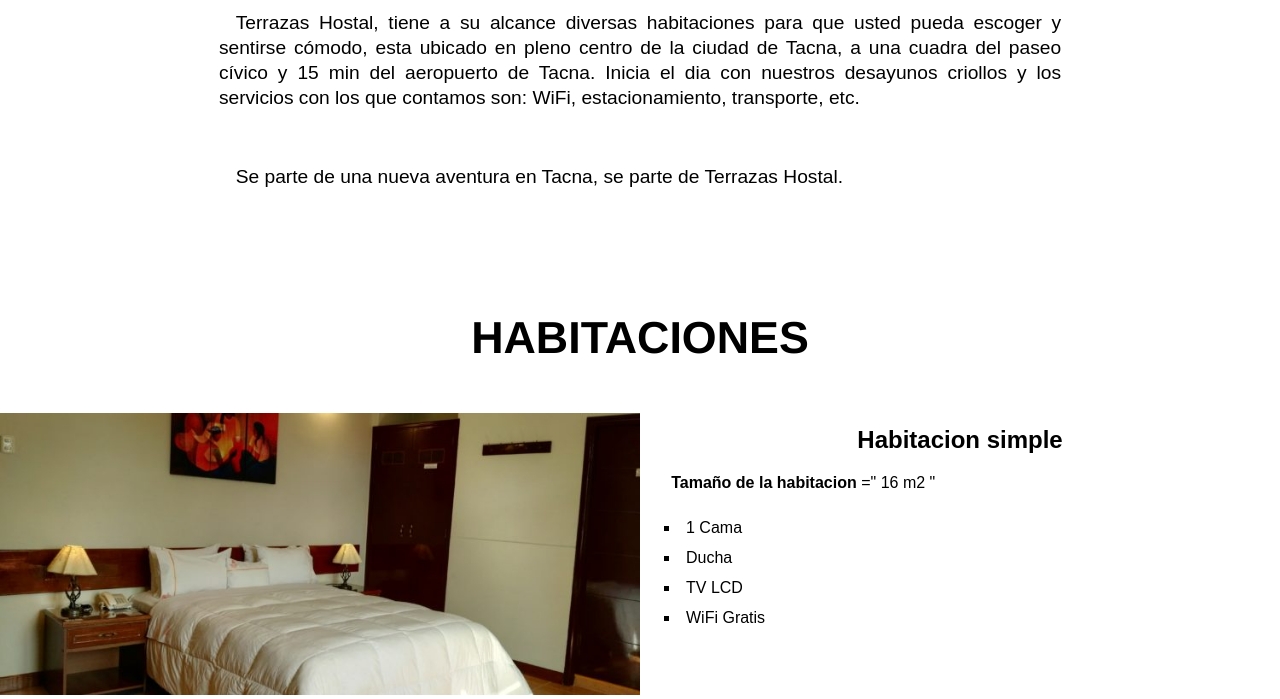
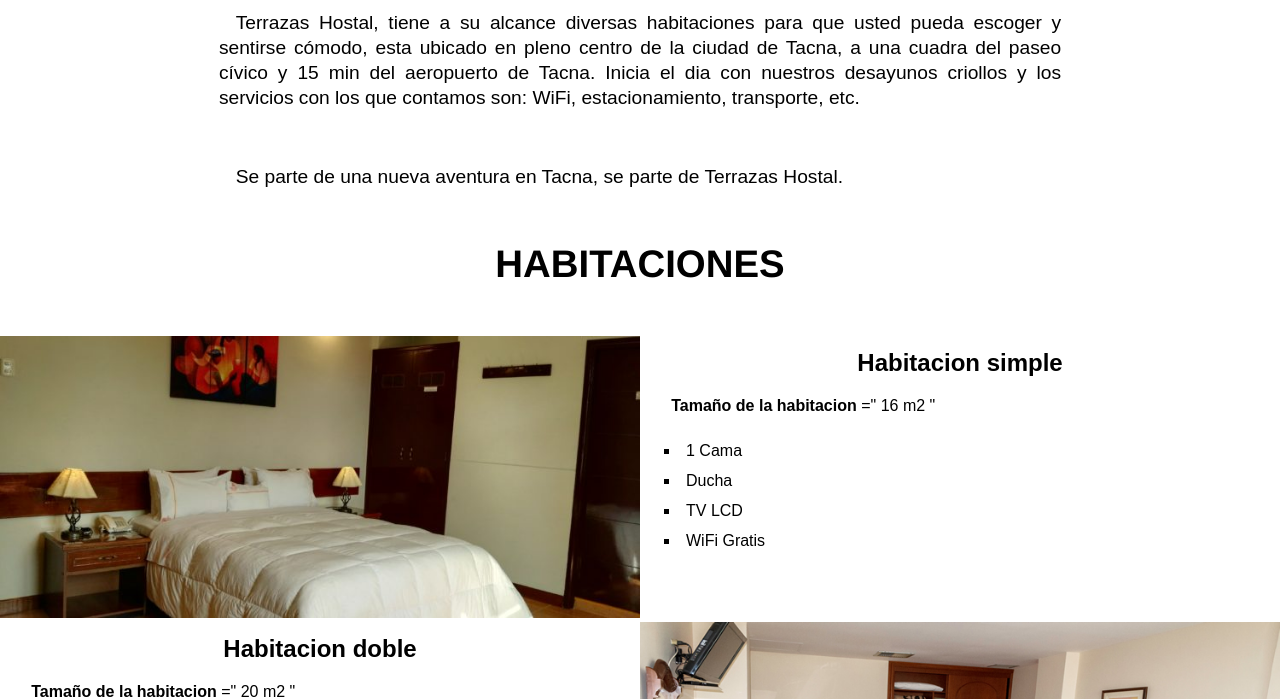
Before and after one commit to Slendimon/hotelingweb, a PHP site: page / in a window 1280 px wide. Shown: the part 615-1314 px from the top of the page. Run offline with PHP 8.4, Linux system fonts and the light colour scheme; some libraries are stand-ins or nearby versions.

Commit message:
nothing to show

```diff
--- a/css/main.css
+++ b/css/main.css
@@ -191,9 +191,9 @@
     width: 100%;
 }
 .habititulo{
-    padding: 50px;
+
     font-family: 'Franklin Gothic Medium', 'Arial Narrow', Arial, sans-serif;
-    font-size: 140%;
+    font-size: 120%;
     padding-bottom: 50px;
 }
 ul.lista{
--- a/index.html
+++ b/index.html
@@ -56,7 +56,7 @@
                     paseo cívico y 15 min del aeropuerto de Tacna.
                     Inicia el dia con nuestros desayunos criollos y los servicios con los que
                     contamos son: WiFi, estacionamiento, transporte, etc.</p> <p>
-                    Se parte de una nueva aventura en Tacna, se parte de Terrazas Hostal.</p><br>
+                    Se parte de una nueva aventura en Tacna, se parte de Terrazas Hostal.</p>
 
             </center>
             <div id="habitaciones">
--- a/php/reservas.php
+++ b/php/reservas.php
@@ -25,7 +25,7 @@
                     <ul>
                         <li><a href="../index.html#Servicios">SERVICIOS</a></li>
                         <li><a href="../index.html#habitaciones">HABITACIONES</a></li>
-                        <li><a href="contactos.php">CONTACTO</a></li>
+                        <li><a href="../index.html#contacto.php">CONTACTO</a></li>
                         <li class="reserva"><a href="reservas.php">RESERVAR</a></li>
                         <li><a href="login.html">LOGIN</a></li>
                     </ul>
```
